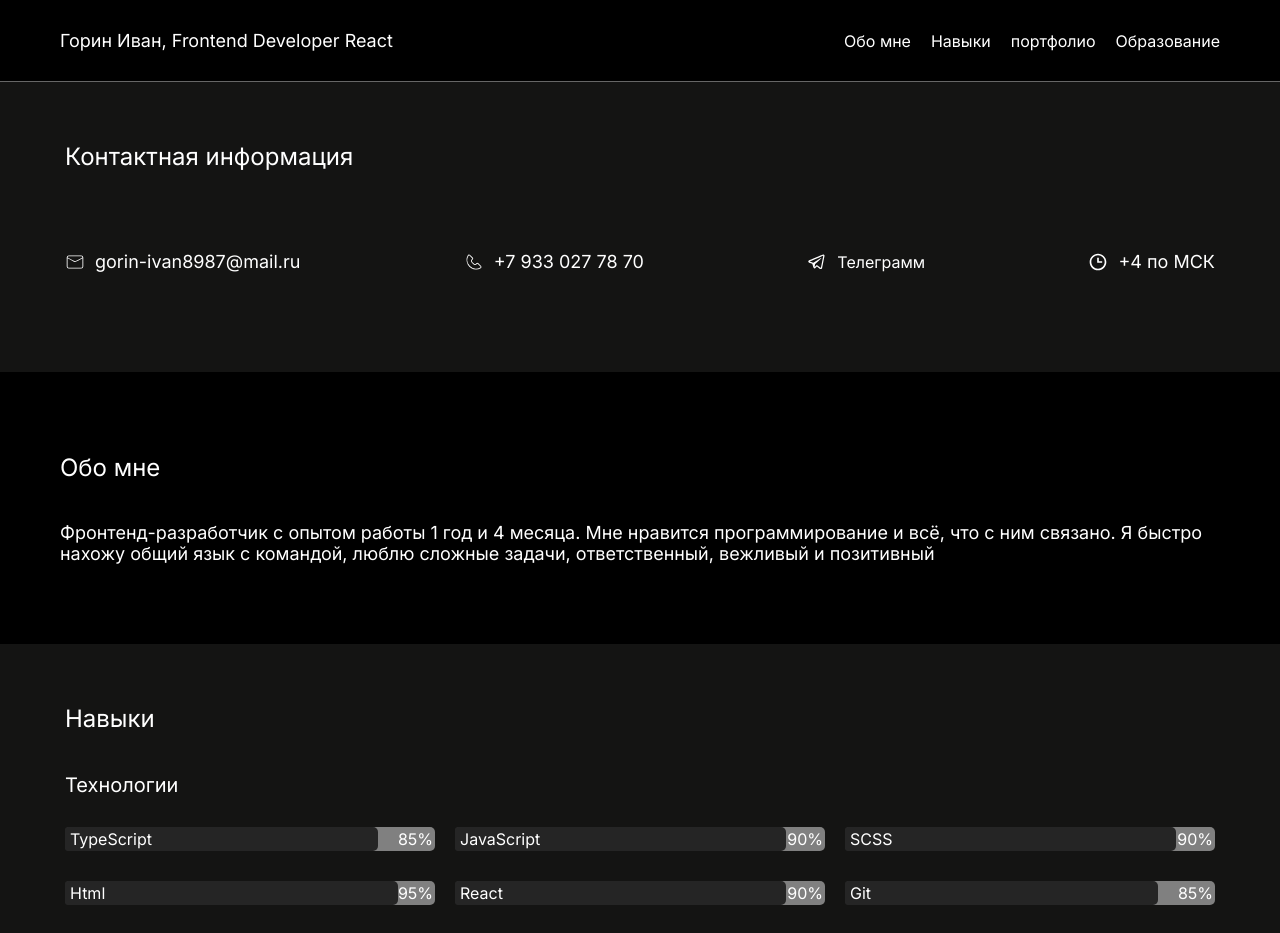
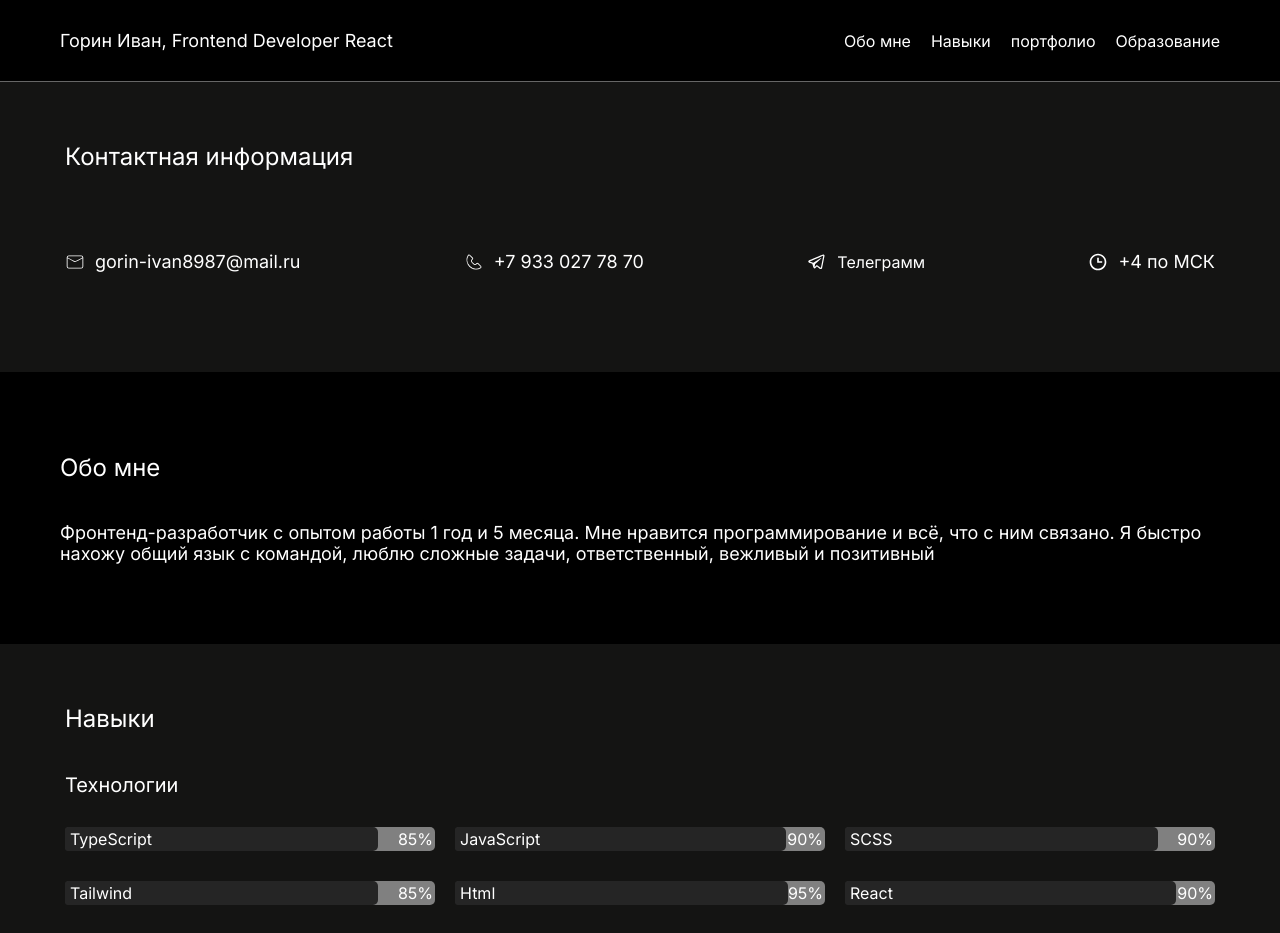
Before and after one commit to vani8987/Resume-Portfolio, a React (Create React App) app: page / in a window 1280 px wide. Shown: the top 933 px of the page. Built offline with nearby package versions, Linux system fonts and the light colour scheme.

Commit message:
add skill

```diff
--- a/src/components/Main/About me/index.jsx
+++ b/src/components/Main/About me/index.jsx
@@ -2,10 +2,10 @@ import "./index.scss"
 
 const AboutMe = () => {
     return (
-        <div className="About-me" id="AboutMe" data-aos="flip-down">
+        <div className="About-me" id="AboutMe">
             <div className="container">
                 <h1>Обо мне</h1>
-                <h2>Фронтенд-разработчик с опытом работы 1 год и 4 месяца. Мне нравится программирование и всё, что с ним связано. Я быстро нахожу общий язык с командой, люблю сложные задачи, ответственный, вежливый и позитивный</h2>
+                <h2>Фронтенд-разработчик с опытом работы 1 год и 5 месяца. Мне нравится программирование и всё, что с ним связано. Я быстро нахожу общий язык с командой, люблю сложные задачи, ответственный, вежливый и позитивный</h2>
             </div>
         </div>
     );
--- a/src/components/Main/skills/index.jsx
+++ b/src/components/Main/skills/index.jsx
@@ -26,6 +26,12 @@ const Skils = () => {
                         <p>90%</p>
                     </div>
                     <div className="Container__technologies">
+                        <div className="skils Tailwind">
+                            <p>Tailwind</p>
+                        </div>
+                        <p>85%</p>
+                    </div>
+                    <div className="Container__technologies">
                         <div className="skils Html">
                             <p>Html</p>
                         </div>
@@ -38,8 +44,14 @@ const Skils = () => {
                         <p>90%</p>
                     </div>
                     <div className="Container__technologies">
-                        <div className="skils Git">
-                            <p>Git</p>
+                        <div className="skils Jest">
+                            <p>Jest</p>
+                        </div>
+                        <p>75%</p>
+                    </div>
+                    <div className="Container__technologies">
+                        <div className="skils GitHub">
+                            <p>GitHub</p>
                         </div>
                         <p>85%</p>
                     </div>
--- a/src/components/Main/skills/index.scss
+++ b/src/components/Main/skills/index.scss
@@ -87,6 +87,22 @@
                 }
             }
 
+            .Tailwind{
+                width: 0%;
+                background-color: #252525;
+                animation: AnimSkilSCSS 1s ease forwards;
+                animation-delay: 2.5s;
+                @keyframes AnimSkilSCSS {
+                    1%{
+                        width: 0%;
+                    }
+
+                    100%{
+                        width: 85%;
+                    }
+                }
+            }
+
             .Html{
                 width: 0%;
                 background-color: #252525;
@@ -119,7 +135,7 @@
                 }
             }
 
-            .Git{
+            .GitHub{
                 width: 0%;
                 background-color: #252525;
                 animation: AnimSkilGit 1s ease  forwards;
@@ -131,6 +147,22 @@
 
                     100%{
                         width: 85%;
+                    }
+                }
+            }
+
+            .Jest{
+                width: 0%;
+                background-color: #252525;
+                animation: AnimSkilJest 1s ease  forwards;
+                animation-delay: 2.5s;
+                @keyframes AnimSkilJest {
+                    1%{
+                        width: 0%;
+                    }
+
+                    100%{
+                        width: 75%;
                     }
                 }
             }
```
